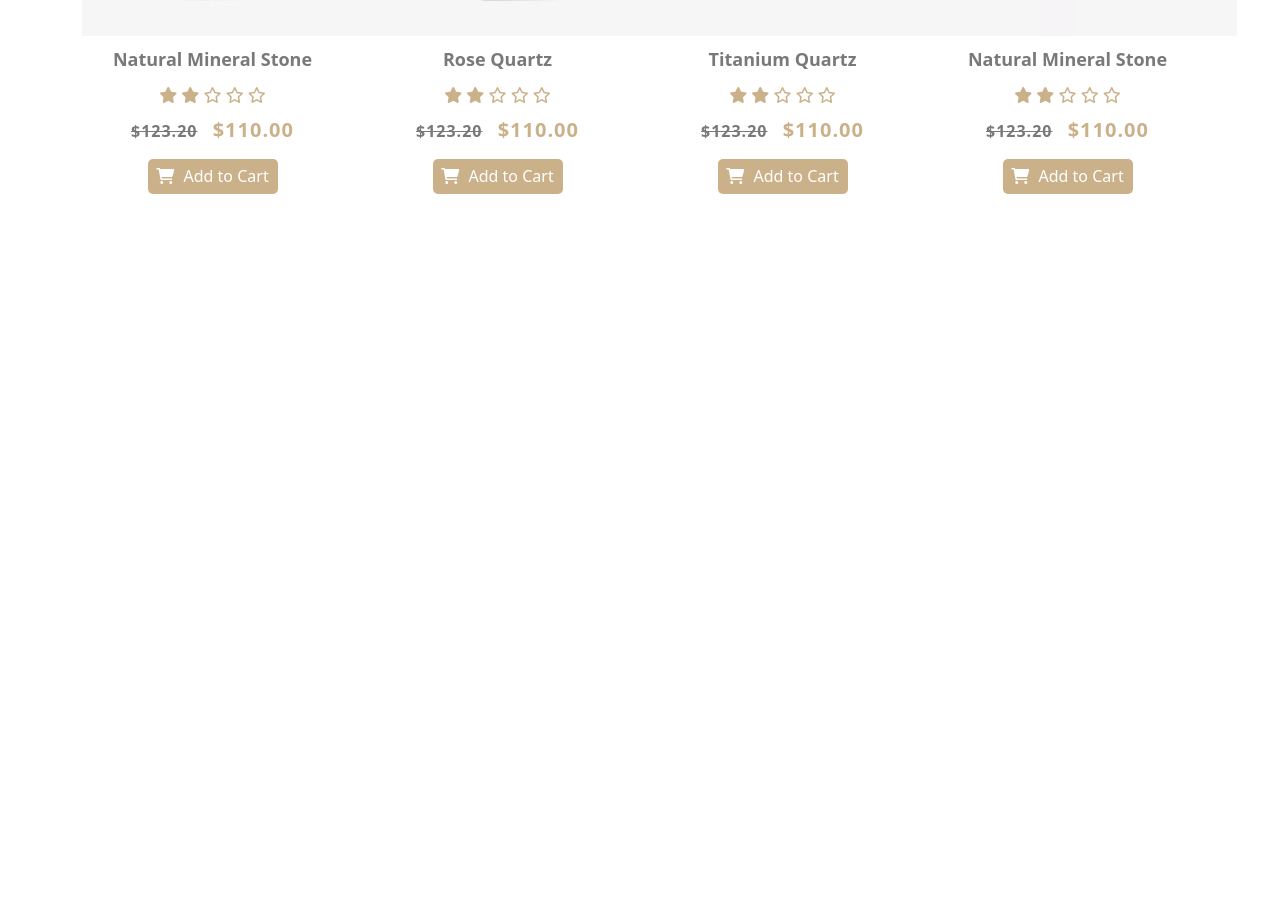
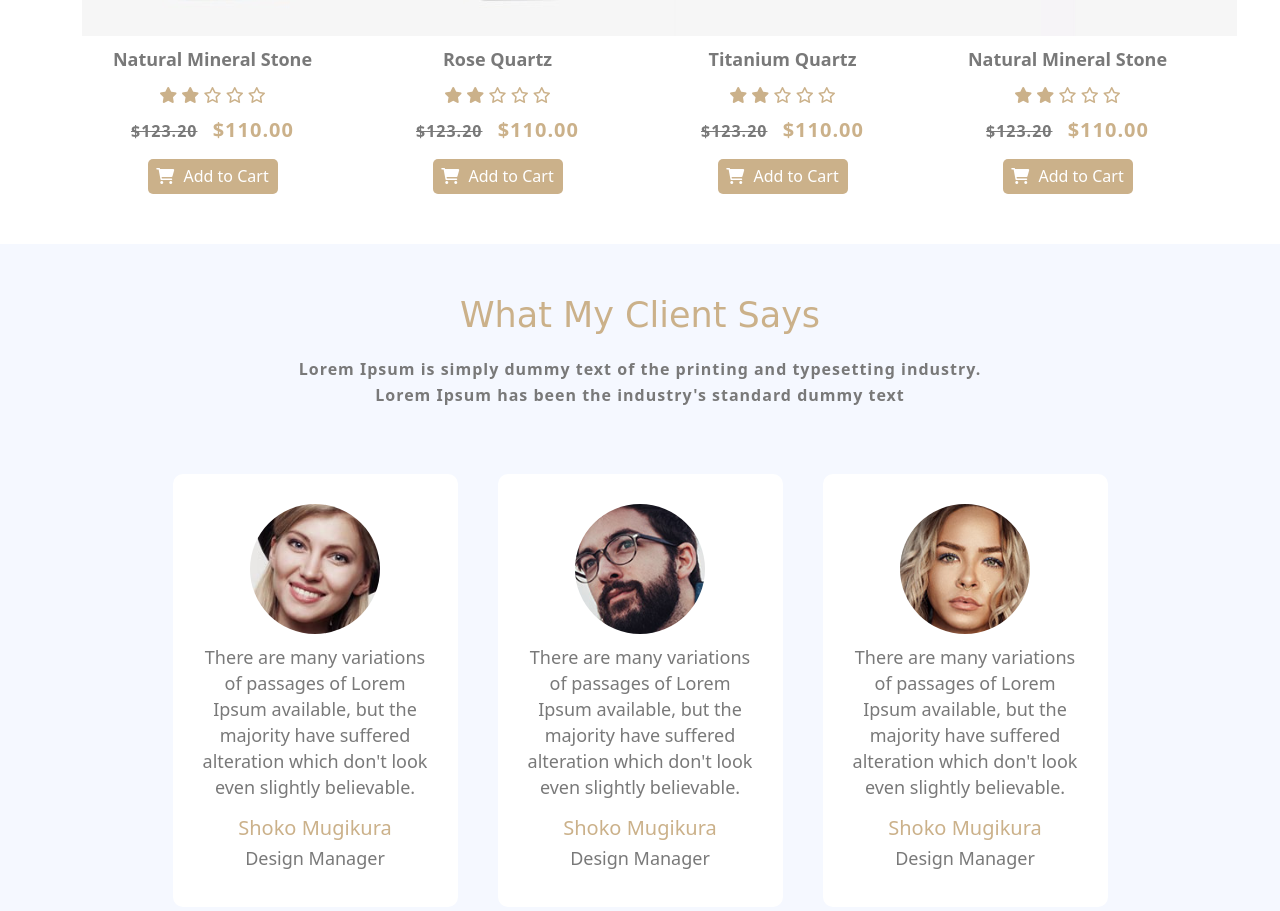
Before and after one commit to GevorgyanSam/Fashion-Shop, a plain HTML site: page index.html in a window 1280 px wide. Shown: the part 2937-3848 px from the top of the page. Before the commit the page ends 3181 px from the top, so only its background shows below. Drawn offline with nearby package versions, Linux system fonts and the light colour scheme.

Commit message:
adding team section with scroll animation and responsive

```diff
--- a/css/media.css
+++ b/css/media.css
@@ -158,6 +158,10 @@
     .productParentChild2 {
         display: block !important;
     }
+
+    .teamParentChild {
+        display: block !important;
+    }
 }
 
 @media only screen and (max-width: 1200px) {
@@ -253,3 +257,46 @@
         padding: 0 !important;
     }
 }
+
+
+
+
+
+                        /* TEAM */
+
+
+
+
+
+@media only screen and (max-width: 1400px) {
+
+    .teamContent .teamItem {
+        margin-top: 50px !important;
+        padding: 30px;
+        margin: 0 20px !important;
+        border-radius: 10px;
+        background-color: var(--secondaryColor);
+    }
+}
+
+@media only screen and (max-width: 1200px) {
+
+    .teamContent .teamItem {
+        margin-top: 50px !important;
+        padding: 30px;
+        margin: 0 10px !important;
+        border-radius: 10px;
+        background-color: var(--secondaryColor);
+    }
+
+    .teamContent .teamItem p span {
+        display: none;
+    }
+}
+
+@media only screen and (max-width: 991px) {
+
+    .teamContent .teamItem p span {
+        display: inline-block;
+    }
+}
--- a/css/style.css
+++ b/css/style.css
@@ -13,6 +13,7 @@ body {
 
 html {
     scroll-behavior: smooth;
+    user-select: none;
 }
 
 
@@ -24,6 +25,10 @@ html {
 
 
 
+
+.navbar-toggler:focus {
+    box-shadow: none !important;
+}
 
 .navTop {
     transition: .2s;
@@ -565,3 +570,104 @@ nav a:hover {
     color: var(--secondaryColor);
     font-size: 20px;
 }
+
+
+
+
+
+                        /* TEAM */
+
+
+
+
+
+.teamParent {
+    width: 100%;
+    min-height: 700px;
+    background-color: rgb(245, 248, 255);
+    text-align: center;
+    padding: 50px 0;
+}
+
+.teamParentChild {
+    display: none;
+}
+
+.teamHeader h1 {
+    color: var(--primaryColor);
+    font-family: 'Comic Neue', cursive;
+    margin-bottom: 20px;
+    font-size: 35px;
+}
+
+.teamHeader p {
+    color: var(--contentColor);
+    letter-spacing: 1px;
+    line-height: 26px;
+    font-weight: 600;
+}
+
+.teamHeader {
+    animation: 1s teamHeaderAnim .5s forwards;
+    opacity: 0;
+}
+
+@keyframes teamHeaderAnim {
+    0%{
+        opacity: 0;
+        transform: translateY(-100px);
+    }
+    100%{
+        opacity: 1;
+        transform: translateY(0px);
+    }
+}
+
+.teamContent {
+    align-items: center;
+    text-align: center;
+    justify-content: center;
+    opacity: 0;
+    animation: 1s teamContentAnim 1s forwards;
+}
+
+@keyframes teamContentAnim {
+    0%{
+        opacity: 0;
+        transform: translateY(-100px);
+    }
+    100%{
+        opacity: 1;
+        transform: translateY(0px);
+    }
+}
+
+.teamContent .teamItem {
+    margin-top: 50px !important;
+    padding: 30px;
+    margin: 0 50px;
+    border-radius: 10px;
+    background-color: var(--secondaryColor);
+}
+
+.teamContent .teamItem img {
+    border-radius: 50%;
+    max-width: 130px;
+    margin-bottom: 10px;
+}
+
+.teamContent .teamItem p {
+    color: var(--contentColor);
+    font-size: 18px;
+    line-height: 26px;
+}
+
+.teamContent .teamItem h5 {
+    color: var(--primaryColor);
+    font-size: 20px;
+}
+
+.teamContent .teamItem h4 {
+    color: var(--contentColor);
+    font-size: 18px;
+}
--- a/index.html
+++ b/index.html
@@ -498,6 +498,71 @@
                 </div>
             </div>
         </section>
+
+
+
+
+
+                                <!-- TEAM -->
+
+
+
+
+
+        <section>
+            <div class="teamParent">
+                <div class="container teamParentChild">
+                    <div class="teamHeader">
+                        <h1>What My Client Says</h1>
+                        <p>Lorem Ipsum is simply dummy text of the printing and typesetting industry. <br> Lorem Ipsum has been the industry's standard dummy text</p>
+                    </div>
+                    <div class="row teamContent">
+                        <div class="col-lg-3 teamItem">
+                            <div>
+                                <img src="img/team_1.jpg" alt="">
+                            </div>
+                            <div>
+                                <p> <span>There are many variations of passages of Lorem Ipsum available, but the </span> majority have suffered alteration which don't look even slightly believable.</p>
+                            </div>
+                            <div>
+                                <h5>Shoko Mugikura</h5>
+                            </div>
+                            <div>
+                                <h4>Design Manager</h4>
+                            </div>
+                        </div>
+                        <div class="col-lg-3 teamItem">
+                            <div>
+                                <img src="img/team_2.jpg" alt="">
+                            </div>
+                            <div>
+                                <p> <span>There are many variations of passages of Lorem Ipsum available, but the </span> majority have suffered alteration which don't look even slightly believable.</p>
+                            </div>
+                            <div>
+                                <h5>Shoko Mugikura</h5>
+                            </div>
+                            <div>
+                                <h4>Design Manager</h4>
+                            </div>
+                        </div>
+                        <div class="col-lg-3 teamItem">
+                            <div>
+                                <img src="img/team_3.jpg" alt="">
+                            </div>
+                            <div>
+                                <p> <span>There are many variations of passages of Lorem Ipsum available, but the </span> majority have suffered alteration which don't look even slightly believable.</p>
+                            </div>
+                            <div>
+                                <h5>Shoko Mugikura</h5>
+                            </div>
+                            <div>
+                                <h4>Design Manager</h4>
+                            </div>
+                        </div>
+                    </div>
+                </div>
+            </div>
+        </section>
     </main>
     <script src="https://cdn.jsdelivr.net/npm/bootstrap@5.2.0-beta1/dist/js/bootstrap.bundle.min.js" integrity="sha384-pprn3073KE6tl6bjs2QrFaJGz5/SUsLqktiwsUTF55Jfv3qYSDhgCecCxMW52nD2" crossorigin="anonymous"></script>
     <script src="js/script.js"></script>
--- a/js/script.js
+++ b/js/script.js
@@ -6,6 +6,7 @@ let hurryUpContent = document.querySelector(".hurryUpContent");
 let productParentChild = document.querySelector(".productParentChild");
 let paralaxParentChild = document.querySelector(".paralaxParentChild");
 let productParentChild2 = document.querySelector(".productParentChild2");
+let teamParentChild = document.querySelector(".teamParentChild");
 
 window.addEventListener("scroll", () => {
     if (document.body.scrollTop > 0 || document.documentElement.scrollTop > 0) {
@@ -49,3 +50,9 @@ window.addEventListener("scroll", () => {
         productParentChild2.style.display = "block";
     }
 });
+
+window.addEventListener("scroll", () => {
+    if (document.body.scrollTop > 2400 || document.documentElement.scrollTop > 2400) {
+        teamParentChild.style.display = "block";
+    }
+});
```
Also changed, not shown: img/team_1.jpg (added), img/team_2.jpg (added), img/team_3.jpg (added).
